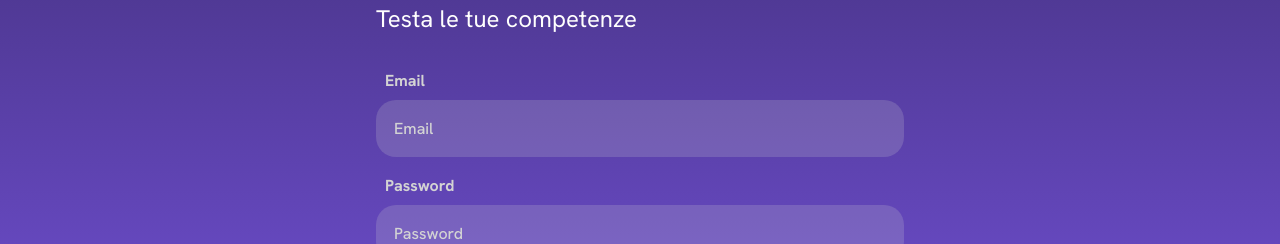
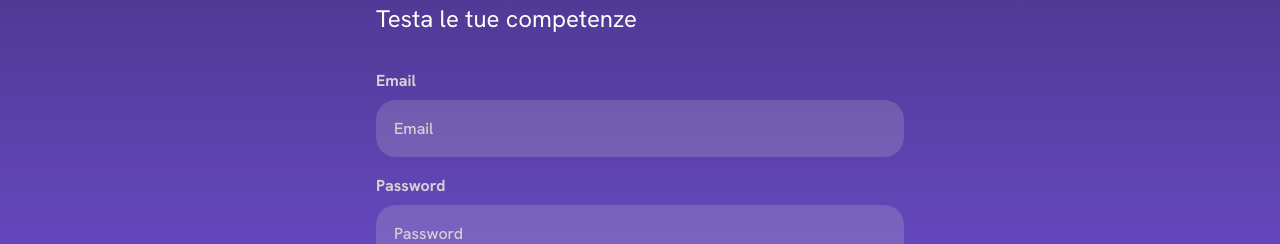
Before and after one commit to giusene/HireGenius, a Next.js app: page /login in a window 1280 px wide. Shown: the part 315-559 px from the top of the page. Built offline with nearby package versions, Linux system fonts and the light colour scheme; no server answers.

Commit message:
style: fix padding label

```diff
--- a/src/components/Atoms/Label/Label.module.scss
+++ b/src/components/Atoms/Label/Label.module.scss
@@ -2,5 +2,5 @@
   color: var(--light);
   font-weight: var(--fw-bold);
   font-size: var(--fs-md);
-  padding-left: 9px;
+  padding-left: var(--element-padding);
 }
```
Also changed, not shown: src/pages/storic-profile/storic-profile.module.scss (+0 -39 lines).
